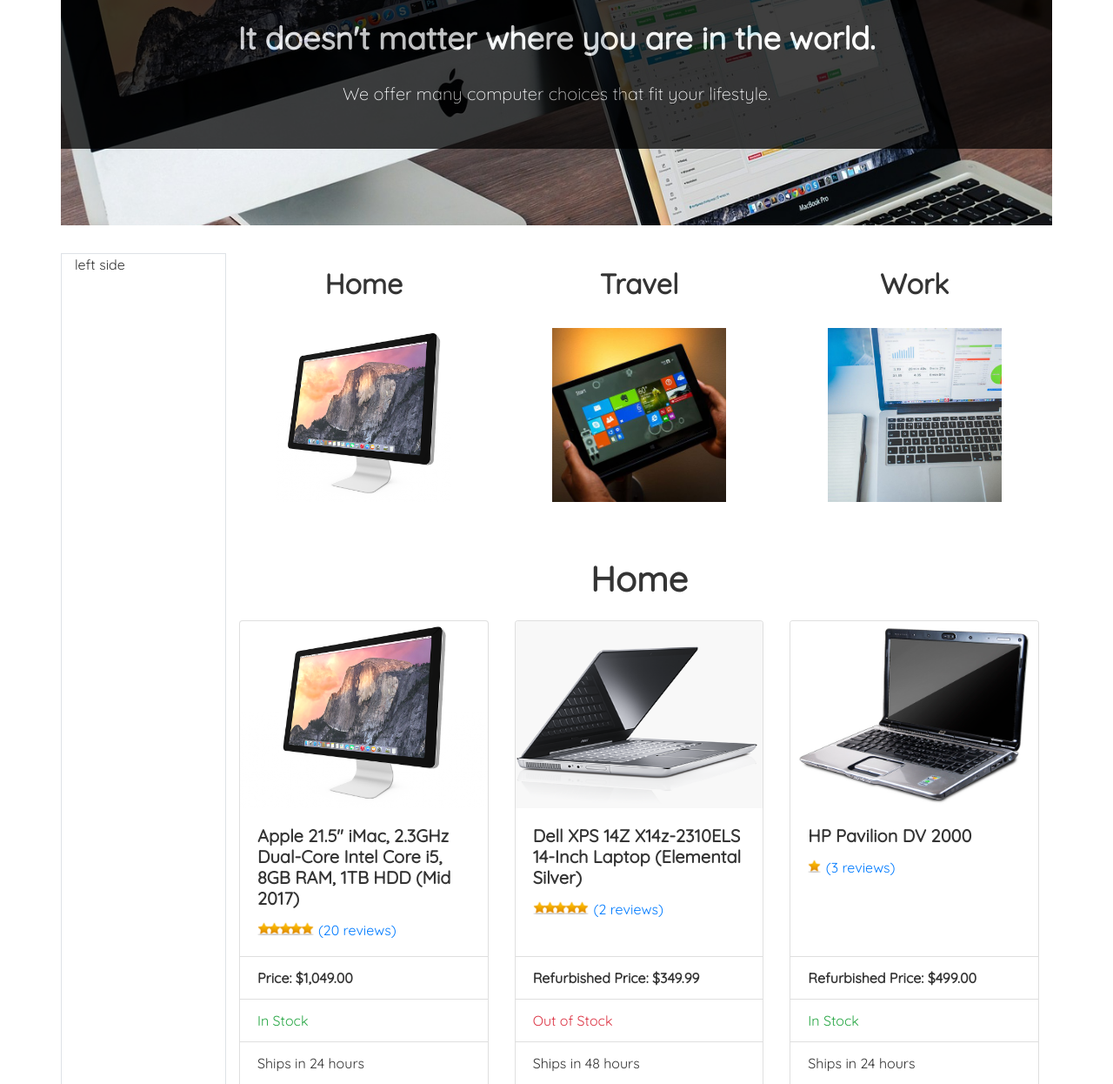
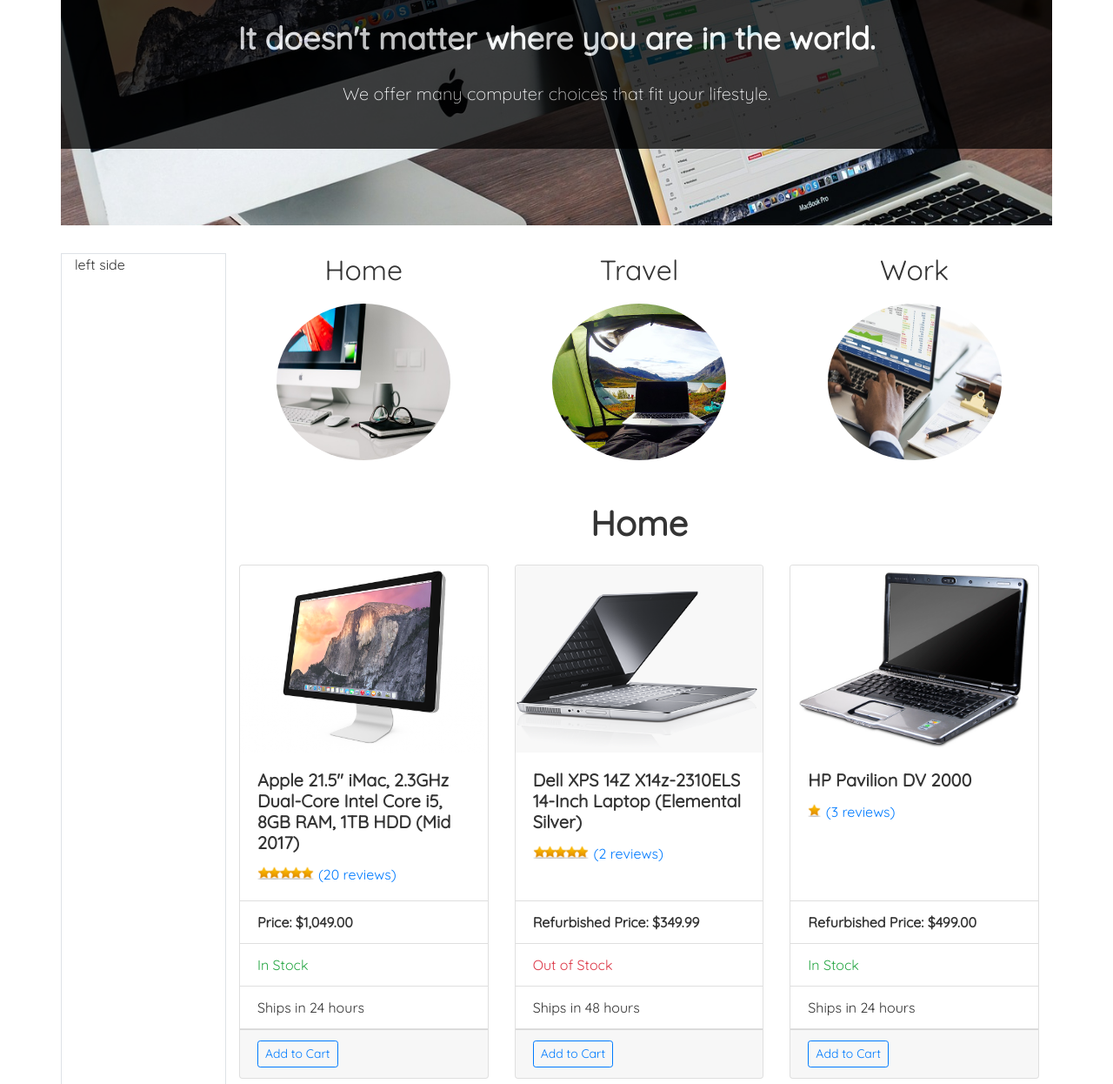
Before and after one commit to GWGweb-projectgroup/practice-project, a PHP site: page /computers.html in a window 1280 px wide. Shown: the part 57-1303 px from the top of the page at 87% size. Run offline with PHP 8.4, Linux system fonts and the light colour scheme; some libraries are stand-ins or nearby versions.

Commit message:
Retrieve new images and add styling to locations section

```diff
--- a/computers.html
+++ b/computers.html
@@ -5,8 +5,7 @@
   <meta name="viewport" content="width=device-width, initial-scale=1, shrink-to-fit=no">
   <title>GwG eCommerce</title>
   <!-- Bootstrap CSS -->
-  <link rel="stylesheet" href="https://maxcdn.bootstrapcdn.com/bootstrap/4.0.0/css/bootstrap.min.css" integrity="sha384-Gn5384xqQ1aoWXA+058RXPxPg6fy4IWvTNh0E263XmFcJlSAwiGgFAW/dAiS6JXm"
-    crossorigin="anonymous">
+  <link rel="stylesheet" href="https://maxcdn.bootstrapcdn.com/bootstrap/4.0.0/css/bootstrap.min.css" integrity="sha384-Gn5384xqQ1aoWXA+058RXPxPg6fy4IWvTNh0E263XmFcJlSAwiGgFAW/dAiS6JXm" crossorigin="anonymous">
   <link href="https://fonts.googleapis.com/css?family=Quicksand:300,400" rel="stylesheet">
   <link rel="stylesheet" href="css/styles.css">
 </head>
@@ -15,8 +14,7 @@
   <nav class="navbar navbar-expand-lg navbar-dark bg-dark">
     <a class="navbar-brand" href="#">GwG MockStore</a>
 
-    <button class="navbar-toggler" type="button" data-toggle="collapse" data-target="#navbarSupportedContent" aria-controls="navbarSupportedContent"
-      aria-expanded="false" aria-label="Toggle navigation">
+    <button class="navbar-toggler" type="button" data-toggle="collapse" data-target="#navbarSupportedContent" aria-controls="navbarSupportedContent" aria-expanded="false" aria-label="Toggle navigation">
       <span class="navbar-toggler-icon"></span>
     </button>
 
@@ -31,8 +29,7 @@
           <a class="nav-link" href="onsale.html">On Sale</a>
         </li>
         <li class="nav-item dropdown">
-          <a class="nav-link dropdown-toggle" href="#" id="navbarDropdown" role="button" data-toggle="dropdown" aria-haspopup="true"
-            aria-expanded="false">
+          <a class="nav-link dropdown-toggle" href="#" id="navbarDropdown" role="button" data-toggle="dropdown" aria-haspopup="true" aria-expanded="false">
             Products
           </a>
           <div class="dropdown-menu" aria-labelledby="navbarDropdown">
@@ -76,23 +73,27 @@
       <div class="col-10">
         <!-- Location selection -->
         <section class="row">
-          <div class="col-4 p-3 text-center location-home">
+          <div class="col-4">
             <a href="#home">
-                <h2 class="product-header font-weight-bold">Home</h2>
-              <div class="text-center mx-auto location-img location-img-1"></div>
-            </a>
-          </div>
-          <div class="col-4 p-3 text-center location-travel">
-            <a href="#travel">
-                <h2 class="product-header font-weight-bold">Travel</h2>
-              <div class="text-center mx-auto location-img location-img-2">
+              <div class="center-div">
+                <h2 class="location-header">Home</h2>
+                <img src="img/computer-home.jpg" class="img-fluid location-img" alt="computer">
               </div>
             </a>
           </div>
-          <div class="col-4 p-3 text-center location-work">
+          <div class="col-4">
+            <a href="#travel">
+              <div class="center-div">
+                <h2 class="location-header">Travel</h2>
+                <img src="img/computer-travel.jpg" class="img-fluid location-img" alt="computer">
+              </div>
+            </a>
+          </div>
+          <div class="col-4">
             <a href="#work">
-                <h2 class="product-header font-weight-bold">Work</h2>
-              <div class="text-center mx-auto location-img location-img-3">
+              <div class="center-div">
+                <h2 class="location-header">Work</h2>
+                <img src="img/computer-work.jpg" class="img-fluid location-img" alt="computer">
               </div>
             </a>
           </div>
@@ -391,12 +392,9 @@
     <!-- Scripts -->
     <script defer src="https://use.fontawesome.com/releases/v5.0.8/js/all.js"></script>
     <!-- jQuery, Popper.js, then Bootstrap JS -->
-    <script src="https://code.jquery.com/jquery-3.2.1.slim.min.js" integrity="sha384-KJ3o2DKtIkvYIK3UENzmM7KCkRr/rE9/Qpg6aAZGJwFDMVNA/GpGFF93hXpG5KkN"
-      crossorigin="anonymous"></script>
-    <script src="https://cdnjs.cloudflare.com/ajax/libs/popper.js/1.12.9/umd/popper.min.js" integrity="sha384-ApNbgh9B+Y1QKtv3Rn7W3mgPxhU9K/ScQsAP7hUibX39j7fakFPskvXusvfa0b4Q"
-      crossorigin="anonymous"></script>
-    <script src="https://maxcdn.bootstrapcdn.com/bootstrap/4.0.0/js/bootstrap.min.js" integrity="sha384-JZR6Spejh4U02d8jOt6vLEHfe/JQGiRRSQQxSfFWpi1MquVdAyjUar5+76PVCmYl"
-      crossorigin="anonymous"></script>
+    <script src="https://code.jquery.com/jquery-3.2.1.slim.min.js" integrity="sha384-KJ3o2DKtIkvYIK3UENzmM7KCkRr/rE9/Qpg6aAZGJwFDMVNA/GpGFF93hXpG5KkN" crossorigin="anonymous"></script>
+    <script src="https://cdnjs.cloudflare.com/ajax/libs/popper.js/1.12.9/umd/popper.min.js" integrity="sha384-ApNbgh9B+Y1QKtv3Rn7W3mgPxhU9K/ScQsAP7hUibX39j7fakFPskvXusvfa0b4Q" crossorigin="anonymous"></script>
+    <script src="https://maxcdn.bootstrapcdn.com/bootstrap/4.0.0/js/bootstrap.min.js" integrity="sha384-JZR6Spejh4U02d8jOt6vLEHfe/JQGiRRSQQxSfFWpi1MquVdAyjUar5+76PVCmYl" crossorigin="anonymous"></script>
 </body>
 
 </html>
--- a/css/computers.css
+++ b/css/computers.css
@@ -1,41 +1,19 @@
 /*Computers page styles */
 
-.location-home,
-.location-travel,
-.location-work {
-  margin-left: auto;
-  color: black;
-}
 
-.location-img-1 {
-  background: url(../img/products/imac.png);
-}
+/* location section styles */
 
-.location-img-2 {
-  background: url(../img/products/tablet_01.jpg);
-}
-
-.location-img-3 {
-  background: url(../img/products/laptop_01.jpg);
+.location-header {
+  margin-bottom: 1.2rem;
 }
 
 .location-img {
-  height: 12.5rem;
-  width: 12.5rem;
-  background-repeat: no-repeat;
-  background-size: cover;
-  background-position: center;
-  max-width: 100%;
-  max-height: 100%;
-  transition: transform .2s ease-in-out;
+  height: 180px;
+  width: 200px;
+  border-radius: 100%;
 }
 
-.location-img:hover {
-  -webkit-transform: scale(1.1);
-  transform: scale(1.1);
-}
-
-/* Cards */
+/* Card section styles */
 
 .card {
   width: 18rem;
--- a/css/global_styles.css
+++ b/css/global_styles.css
@@ -24,8 +24,16 @@ h4 {
   margin: 0;
 }
 
+a:link {
+  text-decoration: none;
+}
+
 a h2 {
   color: var(--maintext-color);
+}
+
+.center-div {
+  text-align: center;
 }
 
 /* Layout styles */
```
Also changed, not shown: img/computer-home.jpg (added), img/computer-travel.jpg (added), img/computer-work.jpg (added). Lines whose indentation alone changed are shown as unchanged.
